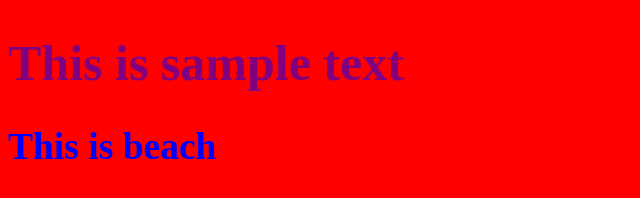
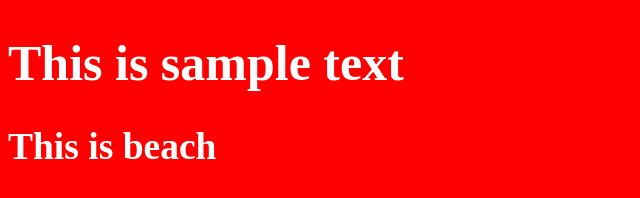
Before and after one commit to staten-island-tech/css-blogpost-project-michelles11, a plain HTML site: page index.html in a window 1280 px wide. Shown: the whole page, without its empty margins (0-640 px from the left). Drawn offline with Linux system fonts and the light colour scheme.

Commit message:
update css

```diff
--- a/index.html
+++ b/index.html
@@ -8,7 +8,7 @@
         <link rel="stylesheet" href="style.css">
     </head>
     <body>
-        <h1 class="main-header" id="id">This is sample text</h1>
-        <h2> This is beach</h2>
+        <h1 class="main-header white-font" id="id">This is sample text</h1>
+        <h2 class="white-font" id="second id"> This is beach</h2>
     </body>
 </html>
--- a/style.css
+++ b/style.css
@@ -3,16 +3,10 @@ body {
     color:blue;
     font-size: 25px;
 }
-#id{
-   color:purple ;
-}
 
  h1{
     color:green ;
  }
-.main-header {
+.white-font{
    color: white;
- }
- .main-header {
-   color: black;
- }
+}
```
